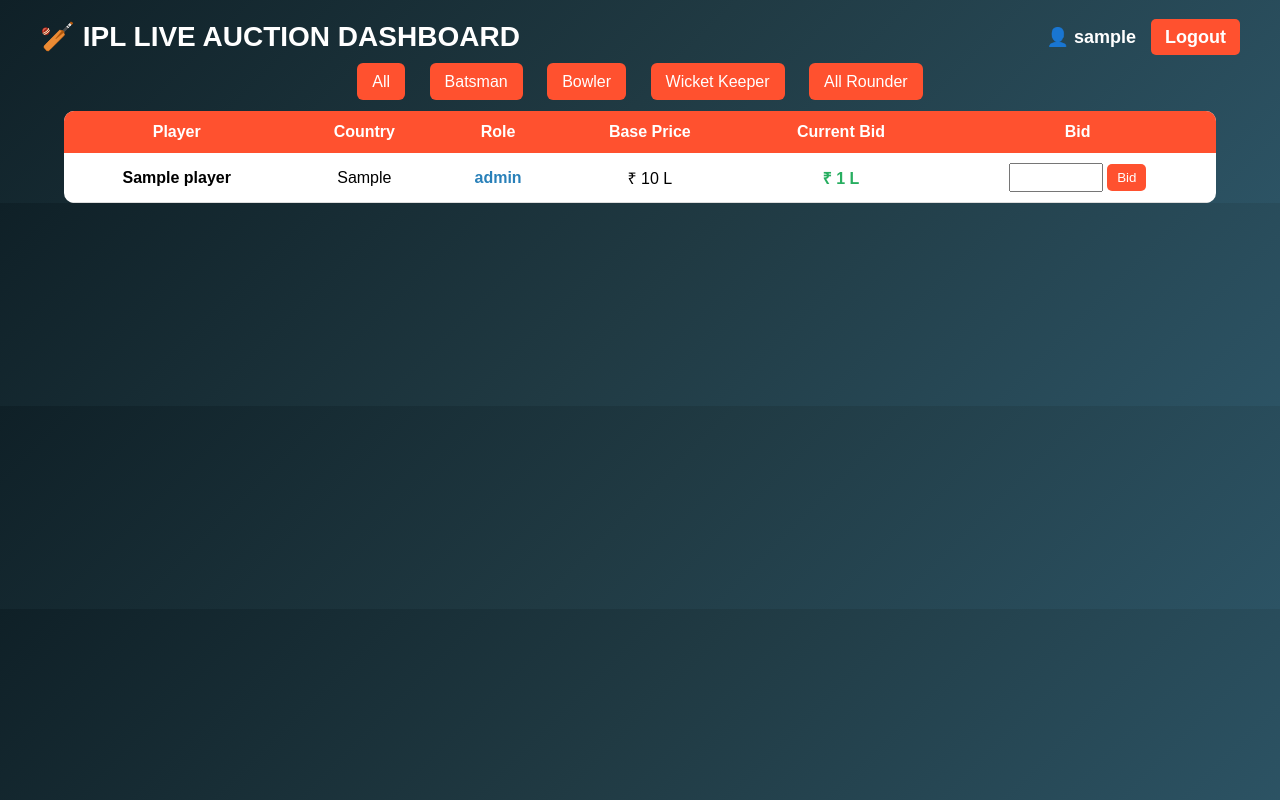
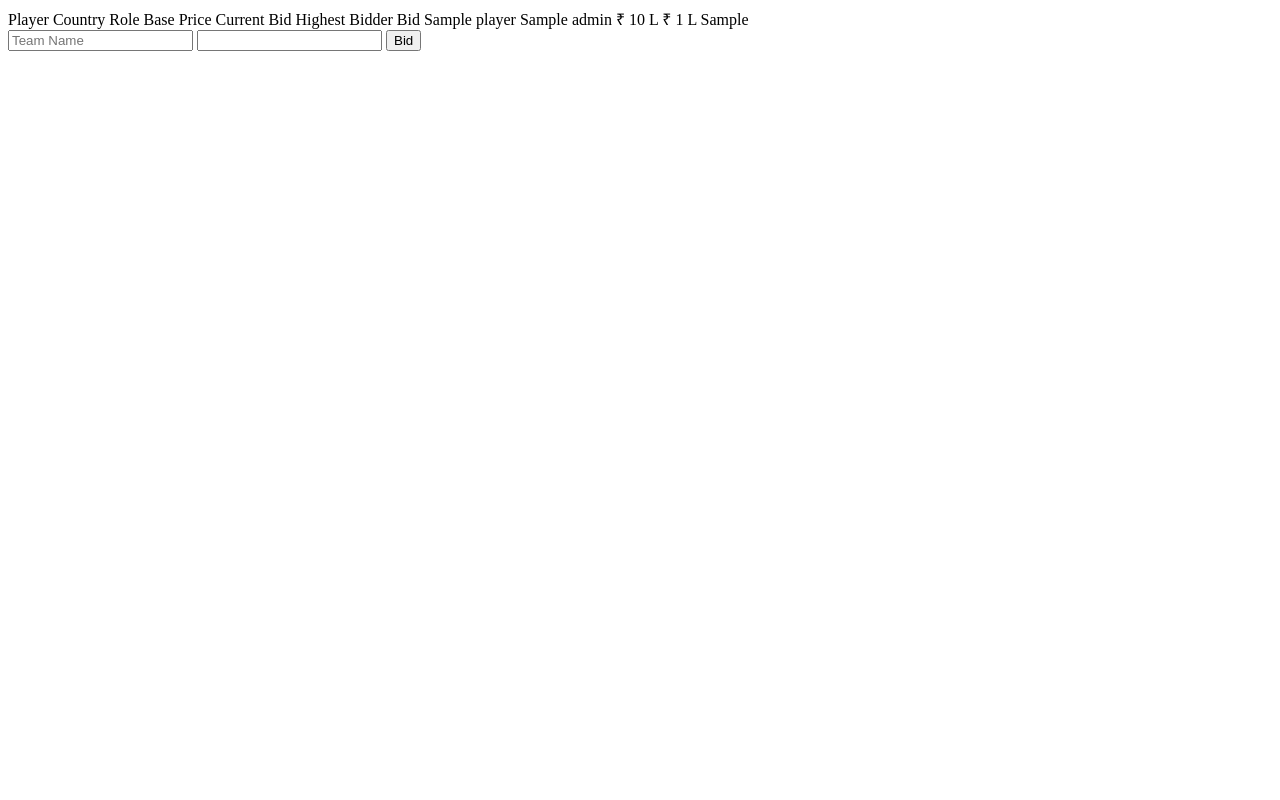
Before and after one commit to vivaanjasapara707/IPL-Auction_database1, a Flask app: page / in a window 1280 px wide. Run offline with Flask 3, Linux system fonts and the light colour scheme; the visitor is signed in with stand-in values (Sample User, id 1); tables that the repository leaves empty hold one stand-in row (values such as "Sample post"); parts of the project's set-up code (start-up, migrations or seed data) failed here and were passed over.

Commit message:
Update index.html

```diff
--- a/templates/index.html
+++ b/templates/index.html
@@ -1,149 +1,10 @@
-<!DOCTYPE html>
-<html>
-
-<head>
-<title>IPL Auction Dashboard</title>
-
-<style>
-
-body{
-background: linear-gradient(135deg,#0f2027,#203a43,#2c5364);
-font-family: Arial;
-color:white;
-margin:0;
-}
-
-.header{
-display:flex;
-justify-content:space-between;
-align-items:center;
-padding:20px 40px;
-font-size:28px;
-font-weight:bold;
-}
-
-.user{
-font-size:18px;
-}
-
-.logout{
-background:#ff512f;
-padding:8px 14px;
-border-radius:5px;
-text-decoration:none;
-color:white;
-margin-left:10px;
-}
-
-.filters{
-text-align:center;
-margin-bottom:20px;
-}
-
-.filters a{
-color:white;
-margin:10px;
-padding:10px 15px;
-background:#ff512f;
-border-radius:6px;
-text-decoration:none;
-}
-
-.container{
-display:flex;
-justify-content:center;
-}
-
-table{
-border-collapse:collapse;
-width:90%;
-background:white;
-color:black;
-border-radius:10px;
-overflow:hidden;
-}
-
-th{
-background:#ff512f;
-color:white;
-padding:12px;
-}
-
-td{
-padding:10px;
-text-align:center;
-border-bottom:1px solid #ddd;
-}
-
-.player{
-font-weight:bold;
-}
-
-.role{
-color:#2980b9;
-font-weight:bold;
-}
-
-.price{
-color:#27ae60;
-font-weight:bold;
-}
-
-input{
-padding:5px;
-width:80px;
-}
-
-button{
-background:#ff512f;
-color:white;
-border:none;
-padding:6px 10px;
-border-radius:5px;
-cursor:pointer;
-}
-
-</style>
-
-</head>
-
-<body>
-
-<div class="header">
-
-<div>
-🏏 IPL LIVE AUCTION DASHBOARD
-</div>
-
-<div class="user">
-👤 {{ user }}
-<a class="logout" href="/logout">Logout</a>
-</div>
-
-</div>
-
-<div class="filters">
-
-<a href="/">All</a>
-<a href="/role/Batsman">Batsman</a>
-<a href="/role/Bowler">Bowler</a>
-<a href="/role/Wicket Keeper">Wicket Keeper</a>
-<a href="/role/All Rounder">All Rounder</a>
-
-</div>
-
-<div class="container">
-
-<table>
-
-<tr>
 <th>Player</th>
 <th>Country</th>
 <th>Role</th>
 <th>Base Price</th>
 <th>Current Bid</th>
+<th>Highest Bidder</th>
 <th>Bid</th>
-</tr>
 
 {% for p in players %}
 
@@ -154,10 +15,13 @@ cursor:pointer;
 <td class="role">{{p[3]}}</td>
 <td>₹ {{p[4]}} L</td>
 <td class="price">₹ {{p[5]}} L</td>
+<td>{{p[6]}}</td>
 
 <td>
 
 <form action="/bid/{{p[0]}}" method="post">
+
+<input type="text" name="team" placeholder="Team Name" required>
 
 <input type="number" name="bid" required>
 
@@ -170,10 +34,3 @@ cursor:pointer;
 </tr>
 
 {% endfor %}
-
-</table>
-
-</div>
-
-</body>
-</html>
```
